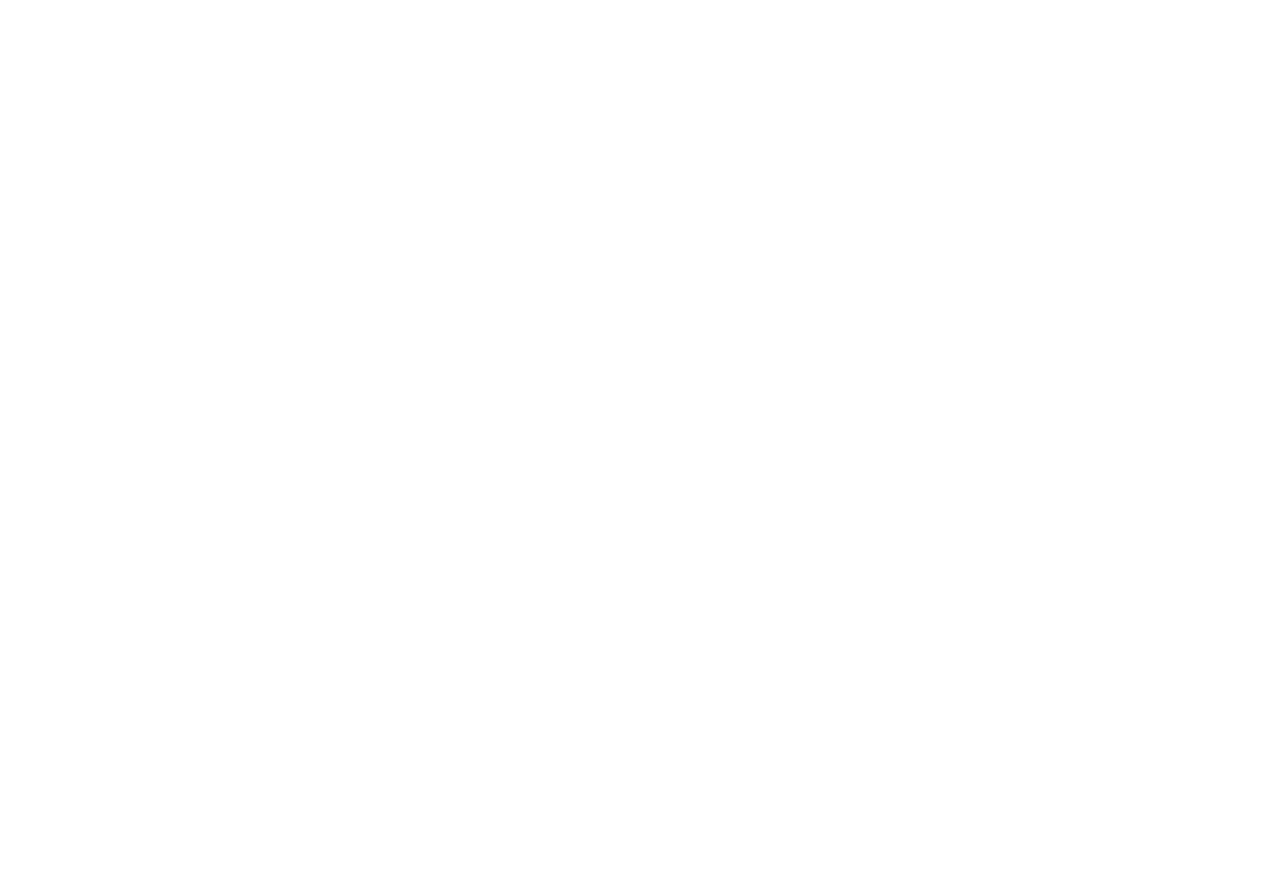
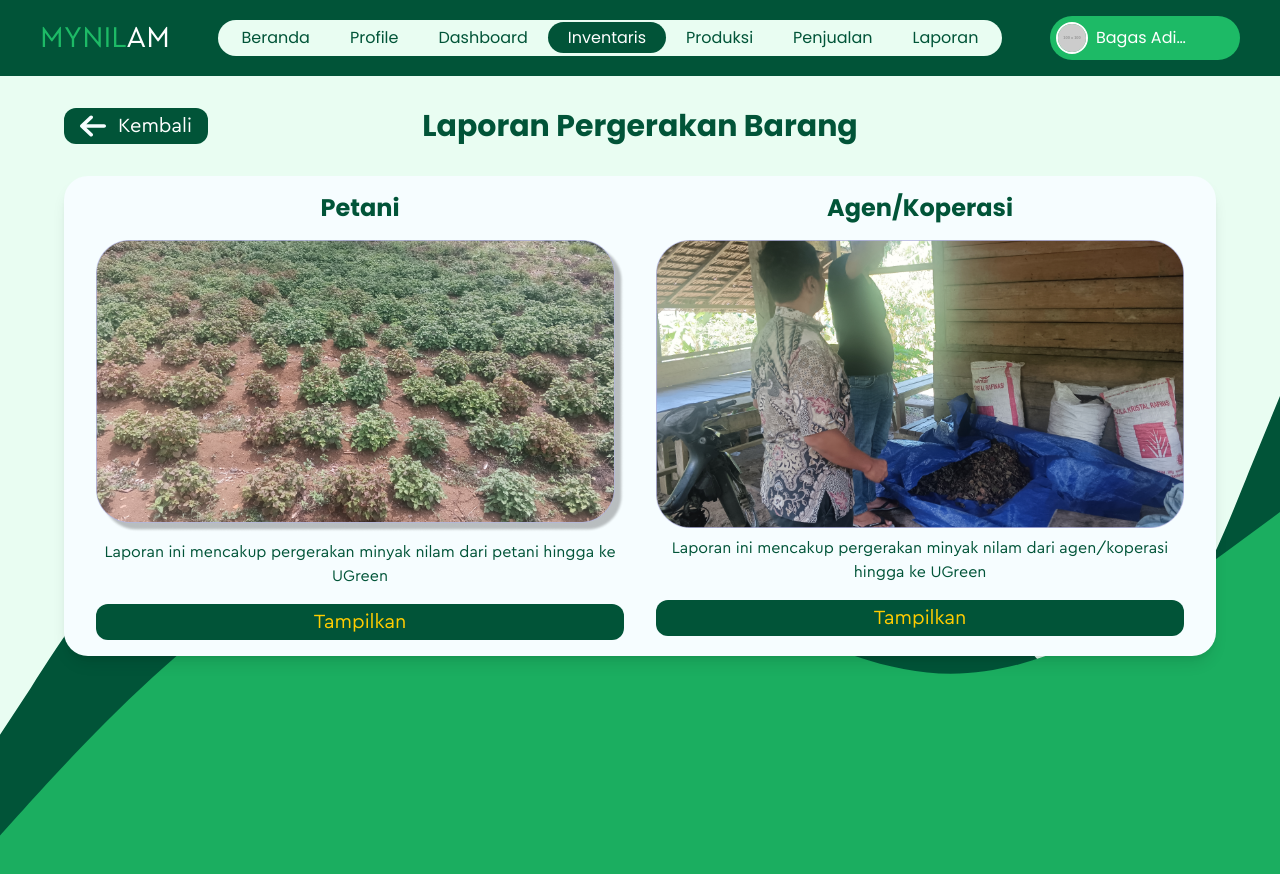
Before and after one commit to saptadi73/fe-mynilam-new, a Vue app: page /inventaris/laporan-pergerakan-barang in a window 1280 px wide. Before the commit this address had no page. Before the commit the page ends 800 px from the top, so only its background shows below. Built offline with nearby package versions, Linux system fonts and the light colour scheme.

Commit message:
feat(inventaris): add laporan pergerakan barang page

```diff
--- a/src/components/TheNavbar.vue
+++ b/src/components/TheNavbar.vue
@@ -41,7 +41,7 @@
   { name: 'Beranda', path: '/' },
   { name: 'Profile', path: '/profile' },
   { name: 'Dashboard', path: '/dashboard' },
-  { name: 'Inventaris', path: '/inventaris/laporan-petani' },
+  { name: 'Inventaris', path: '/inventaris/laporan-pergerakan-barang' },
   { name: 'Produksi', path: '/produksi/laporan-produksi' },
   { name: 'Penjualan', path: '/penjualan/daftar-penjualan' },
   { name: 'Laporan', path: '/laporan' },
--- /dev/null
+++ b/src/pages/inventaris/LaporanPergerakanBarang.vue
@@ -0,0 +1,32 @@
+<template>
+  <div class="bg-image-wave">
+    <BaseHeaderTitle title="Laporan Pergerakan Barang" />
+    <div class="bg-[#F6FDFF] rounded-3xl shadow-lg px-8 py-4 grid grid-cols-12 gap-x-8">
+      <div class="col-span-6">
+        <h1 class="font-bold text-primary text-2xl text-center mb-4">Petani</h1>
+        <img src="../../assets/images/laporan-petani.png" alt="Laporan Petani Image" />
+        <p class="font-cera text-primary text-center mt-2">
+          Laporan ini mencakup pergerakan minyak nilam dari petani hingga ke UGreen
+        </p>
+        <RouterLink :to="{ name: 'Laporan Petani' }">
+          <BaseButton variant="dark" class="w-full mt-4">Tampilkan</BaseButton>
+        </RouterLink>
+      </div>
+      <div class="col-span-6">
+        <h1 class="font-bold text-primary text-2xl text-center mb-4">Agen/Koperasi</h1>
+        <img src="../../assets/images/laporan-agen.png" alt="Laporan Agen Image" />
+        <p class="font-cera text-primary text-center mt-2">
+          Laporan ini mencakup pergerakan minyak nilam dari agen/koperasi hingga ke UGreen
+        </p>
+        <RouterLink :to="{ name: 'Laporan Petani' }">
+          <BaseButton variant="dark" class="w-full mt-4">Tampilkan</BaseButton>
+        </RouterLink>
+      </div>
+    </div>
+  </div>
+</template>
+
+<script setup lang="ts">
+import BaseButton from '@/components/BaseButton.vue'
+import BaseHeaderTitle from '@/components/BaseHeaderTitle.vue'
+</script>
--- a/src/router/index.ts
+++ b/src/router/index.ts
@@ -70,6 +70,11 @@
         path: 'inventaris',
         children: [
           {
+            path: 'laporan-pergerakan-barang',
+            name: 'Laporan Pergerakan Barang',
+            component: () => import('../pages/inventaris/LaporanPergerakanBarang.vue'),
+          },
+          {
             path: 'laporan-petani',
             name: 'Laporan Petani',
             component: () => import('../pages/inventaris/LaporanPetani.vue'),
```
Also changed, not shown: src/assets/images/laporan-agen.png (added), src/assets/images/laporan-petani.png (added).
